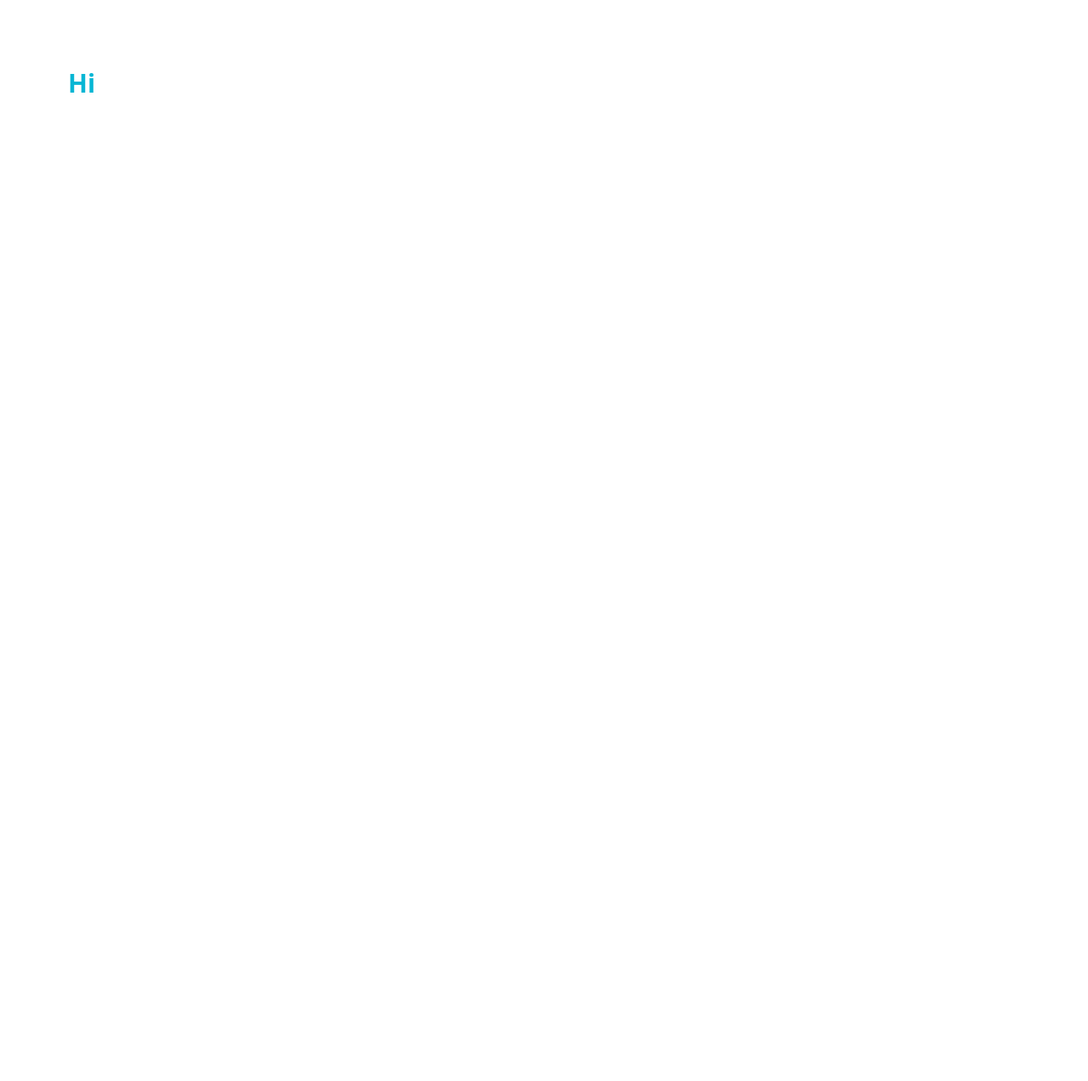
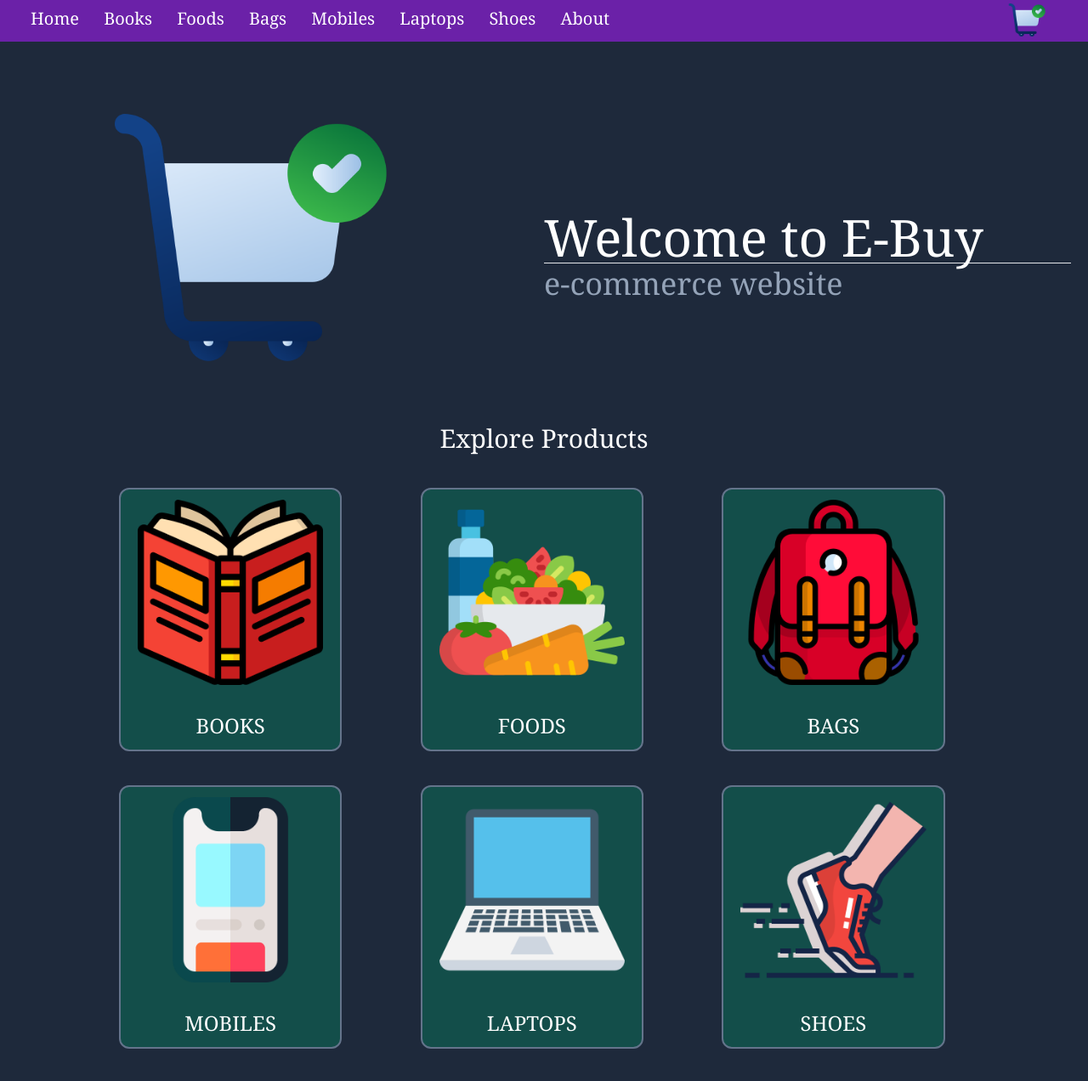
Before and after one commit to Hi-TechMissile/pclub_inductions_23, a website: page index.html in a window 1280 px wide. Shown: the whole page at 85% size. Before the commit the page ends 800 px from the top, so only its background shows below. Drawn offline with nearby package versions, Linux system fonts and the light colour scheme.

Commit message:
Added tailwindcss and worked on landing page

```diff
--- a/index.html
+++ b/index.html
@@ -4,8 +4,83 @@
         <title>E-Buy | Shop Online</title>
         <script src = "https://cdn.tailwindcss.com"></script>
         <link rel="stylesheet" href="style.css">
+        <meta name="viewport" content="width=device-width, initial-scale=1.0">
     </head>
-    <body>
-        <div class="text-cyan-500 px-20 py-20 font-bold text-3xl">Hi</div>
+    <body class="bg-slate-800 text-white" style="font-family: Cambria, 'Segoe UI', Geneva, Verdana, sans-serif;">
+
+        <div class="bg-purple-800 md:text-xl">
+
+                <button id="nav" class="md:hidden mt-2 py-2 px-3 ml-5 navbtn">
+                    <img width= "25px" src="img/menu.png">
+                </button>
+                <button class="ml-24 md:ml-6 px-3 py-2 navbtn">
+                    Home
+                </button>
+                <button class="hidden md:inline-block px-3 py-2 navbtn">
+                    Books
+                </button>
+                <button class="hidden md:inline-block px-3 py-2 navbtn">
+                    Foods
+                </button>
+                <button class="hidden md:inline-block px-3 py-2 navbtn">
+                    Bags
+                </button>
+                <button class="hidden md:inline-block px-3 py-2 navbtn">
+                    Mobiles
+                </button>
+                <button class="hidden md:inline-block px-3 py-2 navbtn">
+                    Laptops
+                </button>
+                <button class="hidden md:inline-block px-3 py-2 navbtn">
+                    Shoes
+                </button>
+                <button class="px-3 py-2 navbtn">
+                    About
+                </button>
+                <div class="hidden md:inline-block md:float-right mr-12"><img width= "50px" src="img/shopping-cart.png"></div>
+
+        </div>
+
+
+            <div id="menu" class="bg-slate-700 text-right absolute hidden text-xl z-10 rounded-r-md">
+                <div class="px-3 mt-5">DEPARTMENTS</div>
+                <button>
+
+                </button>
+            </div>
+
+
+        <div class="grid grid-rows-1 grid-cols-2 px-5 mt-14">
+            <div><img src="img/shopping-cart.png" width="100px" class="md:mx-20 md:w-3/5"></div>
+            <div class="py-8 md:py-36 md:text-6xl">
+                Welcome to E-Buy<hr>
+                <div class="mt-1 md:text-4xl text-sm text-slate-400">
+                    e-commerce website
+                </div>
+            </div>
+        </div>
+
+        <div class="text-center md:text-3xl text-xl">Explore Products</div>
+        <div class="center ml-8 mr-8 my-10 grid gap-3 grid-cols-2 md:grid-cols-3 md:text-2xl md:mx-32 md:mb-24 md:gap-10">
+            <button class="zoom ml-3 bg-teal-900 px-5 w-5/6 py-3 border-2 border-slate-500 rounded-xl">
+                <img  src = "img/book.png"><br>BOOKS
+            </button>
+            <button class="zoom ml-3 bg-teal-900 px-5 w-5/6 py-3 border-2 border-slate-500 rounded-xl">
+                <img  src = "img/diet.png"><br>FOODS
+            </button>
+            <button class="zoom ml-3 bg-teal-900 px-5 w-5/6 py-3 border-2 border-slate-500 rounded-xl">
+                <img  src = "img/backpack.png"><br>BAGS
+            </button>
+            <button class="zoom ml-3 bg-teal-900 px-5 w-5/6 py-3 border-2 border-slate-500 rounded-xl">
+                <img  src = "img/smartphone.png"><br>MOBILES
+            </button>
+            <button class="zoom ml-3 bg-teal-900 px-5 w-5/6 py-3 border-2 border-slate-500 rounded-xl">
+                <img  src = "img/laptop.png"><br>LAPTOPS
+            </button>
+            <button class="zoom ml-3 bg-teal-900 px-5 w-5/6 py-3 border-2 border-slate-500 rounded-xl">
+                <img  src = "img/shoes.png"><br>SHOES
+            </button>
+        </div>
     </body>
+    <script src = "script.js"></script>
 </html>
--- /dev/null
+++ b/package.json
@@ -0,0 +1,5 @@
+{
+  "devDependencies": {
+    "tailwindcss": "^3.2.6"
+  }
+}
--- /dev/null
+++ b/script.js
@@ -0,0 +1,13 @@
+const bt = document.querySelector("#nav");
+const menu = document.querySelector("#menu");
+bt.onclick = open;
+function open()
+{
+    menu.style.display = "block";
+    bt.onclick = close;
+}
+function close()
+{
+    menu.style.display = "none";
+    bt.onclick = open;
+}
--- a/style.css
+++ b/style.css
@@ -1,3 +1,31 @@
 @tailwind base;
 @tailwind components;
 @tailwind utilities;
+.zoom:hover
+{
+    transition: 1s;
+    transform: scale(1.1);
+}
+.zoom:active
+{
+    transition: 0.5s;
+    transform: scale(1.1);
+    border-color: yellow;
+    border-width: 10px;
+}
+.navbtn
+{
+    border-bottom: 5px solid rgb(107 33 168);
+}
+.navbtn:hover
+{
+    transition: 600ms;
+    border-bottom-width: 100%;
+    border-bottom: 5px solid whitesmoke;
+}
+.navbtn:active
+{
+    transition: 600ms;
+    border-bottom-width: 100%;
+    border-bottom: 5px solid whitesmoke;
+}
```
Also changed, not shown: img/backpack.png (added), img/book.png (added), img/diet.png (added), img/laptop.png (added), img/menu.png (added), img/shoes.png (added), img/shopping-cart.png (added), img/smartphone.png (added), 1 other file.
